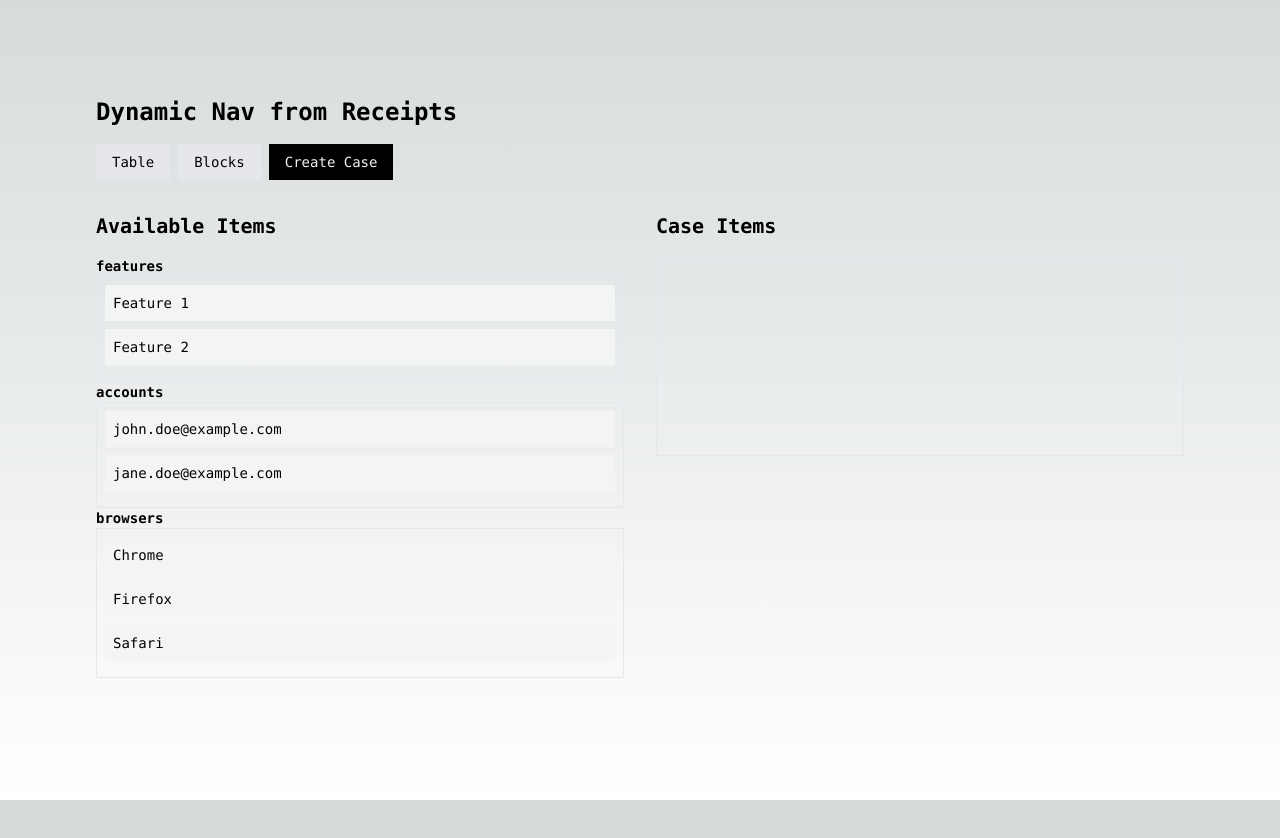
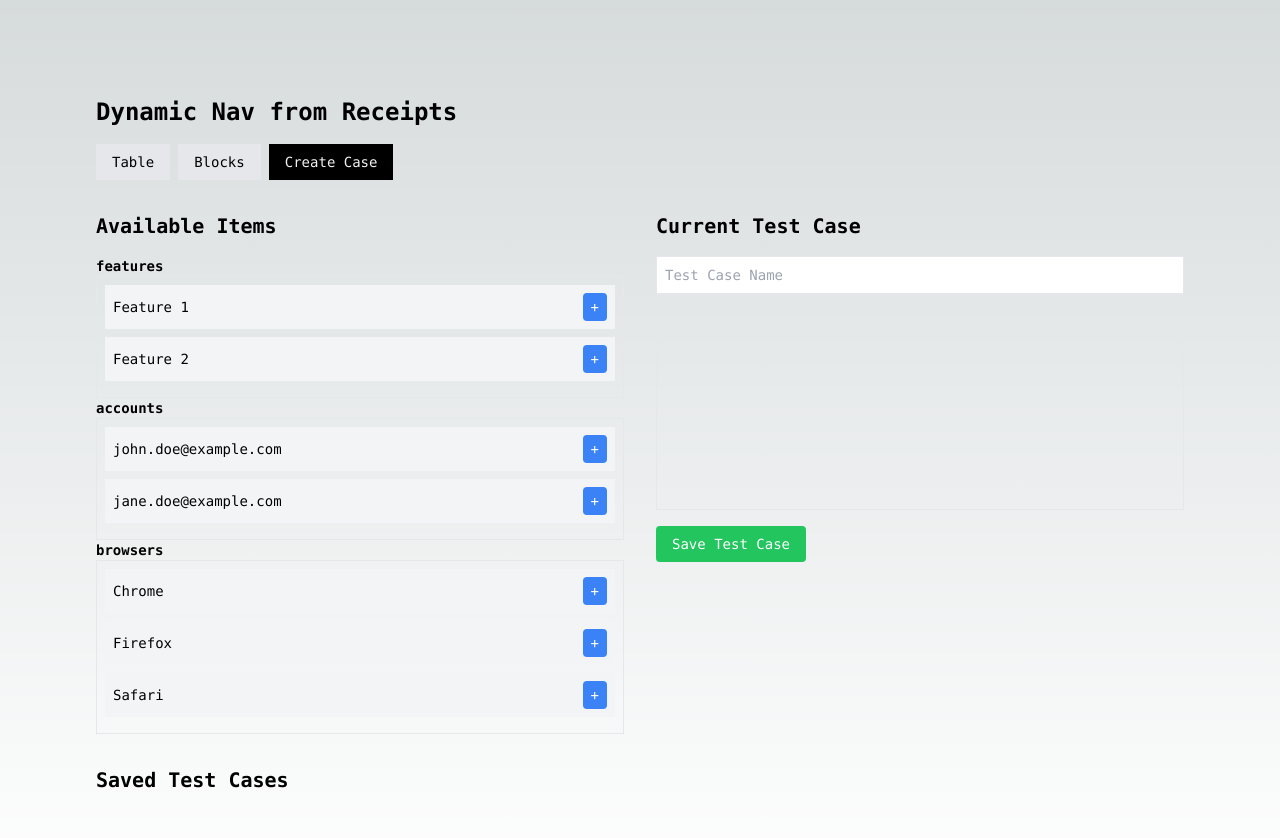
Before and after one commit to Niravpatel129/serty.io, a Next.js app: page /feature/1 in a window 1280 px wide. Both pictures are taken after a click on the button "Create Case". Shown: the top 838 px of the page. Before the commit the page ends 800 px from the top, so only its background shows below. Built offline with nearby package versions, Linux system fonts and the light colour scheme.

Commit message:
* feat(app/feature/[featureId]/page.tsx): added test case functionality

```diff
--- a/src/app/feature/[featureId]/page.tsx
+++ b/src/app/feature/[featureId]/page.tsx
@@ -7,12 +7,7 @@ import {
   useSensor,
   useSensors,
 } from '@dnd-kit/core';
-import {
-  SortableContext,
-  sortableKeyboardCoordinates,
-  useSortable,
-  verticalListSortingStrategy,
-} from '@dnd-kit/sortable';
+import { sortableKeyboardCoordinates, useSortable } from '@dnd-kit/sortable';
 import { CSS } from '@dnd-kit/utilities';
 import { useState } from 'react';
 
@@ -49,7 +44,8 @@ export default function Page() {
   const [selectedBlock, setSelectedBlock] = useState('');
   const [newValue, setNewValue] = useState('');
   const [activeTab, setActiveTab] = useState('table');
-  const [caseItems, setCaseItems] = useState([]);
+  const [testCases, setTestCases] = useState([]);
+  const [currentTestCase, setCurrentTestCase] = useState({ name: '', items: [] });
 
   const sensors = useSensors(
     useSensor(PointerSensor),
@@ -102,26 +98,33 @@ export default function Page() {
     setBlocks(newBlocks);
   };
 
-  const handleDragEnd = (event) => {
-    const { active, over } = event;
+  const addItemToCurrentTestCase = (item) => {
+    setCurrentTestCase({
+      ...currentTestCase,
+      items: [...currentTestCase.items, item],
+    });
+  };
 
-    if (active.id !== over.id) {
-      const activeBlock = Object.keys(blocks).find((blockName) =>
-        blocks[blockName].includes(active.id),
-      );
+  const removeItemFromCurrentTestCase = (index) => {
+    const newItems = [...currentTestCase.items];
+    newItems.splice(index, 1);
+    setCurrentTestCase({
+      ...currentTestCase,
+      items: newItems,
+    });
+  };
 
-      if (activeBlock && over.id === 'case') {
-        setCaseItems((prevItems) => [...prevItems, active.id]);
-        setBlocks((prevBlocks) => ({
-          ...prevBlocks,
-          [activeBlock]: prevBlocks[activeBlock].filter((item) => item !== active.id),
-        }));
-      }
+  const saveCurrentTestCase = () => {
+    if (currentTestCase.name && currentTestCase.items.length > 0) {
+      setTestCases([...testCases, currentTestCase]);
+      setCurrentTestCase({ name: '', items: [] });
+    } else {
+      alert('Please provide a name and add at least one item to the test case.');
     }
   };
 
   return (
-    <DndContext sensors={sensors} collisionDetection={closestCenter} onDragEnd={handleDragEnd}>
+    <DndContext sensors={sensors} collisionDetection={closestCenter}>
       <main className='flex min-h-screen flex-col items-center justify-between p-24'>
         <div className='z-10 w-full max-w-7xl items-center justify-between font-mono text-sm'>
           <div className='flex items-center justify-between mb-4'>
@@ -248,30 +251,74 @@ export default function Page() {
                 {Object.entries(blocks).map(([blockName, items]) => (
                   <div key={blockName}>
                     <h3 className='font-bold'>{blockName}</h3>
-                    <SortableContext items={items} strategy={verticalListSortingStrategy}>
                     <ul className='min-h-[50px] border p-2'>
                       {items.map((item) => (
-                          <SortableItem key={item} id={item}>
+                        <li
+                          key={item}
+                          className='flex items-center justify-between p-2 mb-2 bg-gray-100'
+                        >
                           {item}
-                          </SortableItem>
+                          <button
+                            onClick={() => addItemToCurrentTestCase(item)}
+                            className='bg-blue-500 text-white px-2 py-1 rounded'
+                          >
+                            +
+                          </button>
+                        </li>
                       ))}
                     </ul>
-                    </SortableContext>
                   </div>
                 ))}
               </div>
               <div className='w-1/2 pl-4'>
-                <h2 className='text-xl font-bold mb-4'>Case Items</h2>
-                <SortableContext items={caseItems} strategy={verticalListSortingStrategy}>
+                <h2 className='text-xl font-bold mb-4'>Current Test Case</h2>
+                <input
+                  type='text'
+                  value={currentTestCase.name}
+                  onChange={(e) => setCurrentTestCase({ ...currentTestCase, name: e.target.value })}
+                  placeholder='Test Case Name'
+                  className='border p-2 mb-4 w-full'
+                />
                 <ul className='min-h-[200px] border p-2'>
-                    {caseItems.map((item) => (
-                      <SortableItem key={item} id={item}>
+                  {currentTestCase.items.map((item, index) => (
+                    <li
+                      key={index}
+                      className='flex items-center justify-between p-2 mb-2 bg-gray-100'
+                    >
                       {item}
-                      </SortableItem>
+                      <button
+                        onClick={() => removeItemFromCurrentTestCase(index)}
+                        className='bg-red-500 text-white px-2 py-1 rounded'
+                      >
+                        -
+                      </button>
+                    </li>
                   ))}
                 </ul>
-                </SortableContext>
+                <button
+                  onClick={saveCurrentTestCase}
+                  className='bg-green-500 text-white px-4 py-2 rounded mt-4'
+                >
+                  Save Test Case
+                </button>
               </div>
+            </div>
+          )}
+
+          {/* Saved Test Cases */}
+          {activeTab === 'createCase' && (
+            <div className='mt-8'>
+              <h2 className='text-xl font-bold mb-4'>Saved Test Cases</h2>
+              {testCases.map((testCase, index) => (
+                <div key={index} className='border p-4 mb-4'>
+                  <h3 className='font-bold'>{testCase.name}</h3>
+                  <ul>
+                    {testCase.items.map((item, itemIndex) => (
+                      <li key={itemIndex}>{item}</li>
+                    ))}
+                  </ul>
+                </div>
+              ))}
             </div>
           )}
         </div>
```
Lines whose indentation alone changed are shown as unchanged.
